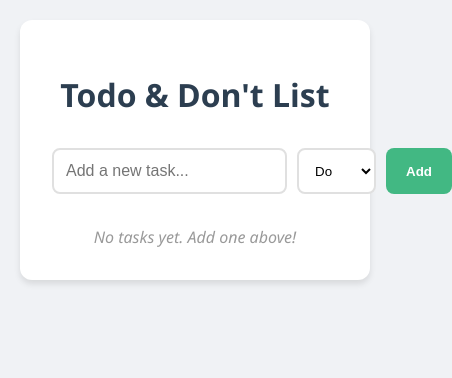
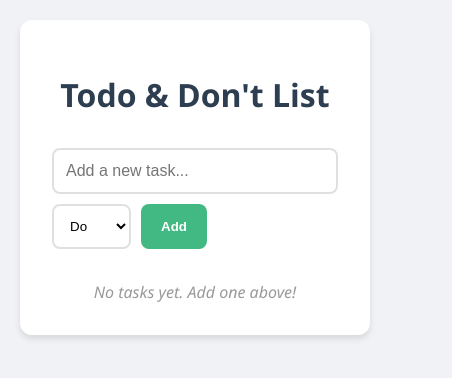
Before and after one commit to blue1st/todo-dont-list, a Nuxt app: page / in a window 390 px wide. Shown: the top 378 px of the page, 452 px wide, since content can reach past the window. Built offline with nearby package versions, Linux system fonts and the light colour scheme.

Commit message:
feat: Add responsive styling for task input and update app/PWA titles.

```diff
--- a/app.vue
+++ b/app.vue
@@ -9,6 +9,7 @@
           @keydown.enter="handleEnter"
           placeholder="Add a new task..."
           type="text"
+          class="task-input"
         />
         <select v-model="newTodoType">
           <option value="do">Do</option>
@@ -64,7 +65,13 @@
 
 <script setup lang="ts">
 import { ref, onMounted, onUnmounted } from 'vue';
+import { useHead } from '#app';
 import { db, type Todo } from './utils/db';
+
+useHead({
+  title: "Todo & Don't List"
+})
+
 import { liveQuery } from 'dexie';
 
 const newTodoTitle = ref('');
@@ -323,4 +330,14 @@ button:hover {
   font-style: italic;
   margin-top: 2rem;
 }
+
+@media (max-width: 600px) {
+  .input-row {
+    flex-wrap: wrap;
+  }
+
+  .task-input {
+    flex: 1 1 100%;
+  }
+}
 </style>
--- a/nuxt.config.ts
+++ b/nuxt.config.ts
@@ -2,6 +2,9 @@
 export default defineNuxtConfig({
   app: {
     baseURL: '/todo-dont-list/',
+    head: {
+      title: "Todo & Don't List",
+    },
   },
   compatibilityDate: '2025-07-15',
   devtools: { enabled: true },
@@ -9,8 +12,8 @@ export default defineNuxtConfig({
   pwa: {
     registerType: 'autoUpdate',
     manifest: {
-      name: 'Nuxt Todo PWA',
-      short_name: 'NuxtTodo',
+      name: "Todo & Don't List",
+      short_name: "TodoDont",
       theme_color: '#ffffff',
       icons: [
         {
```
